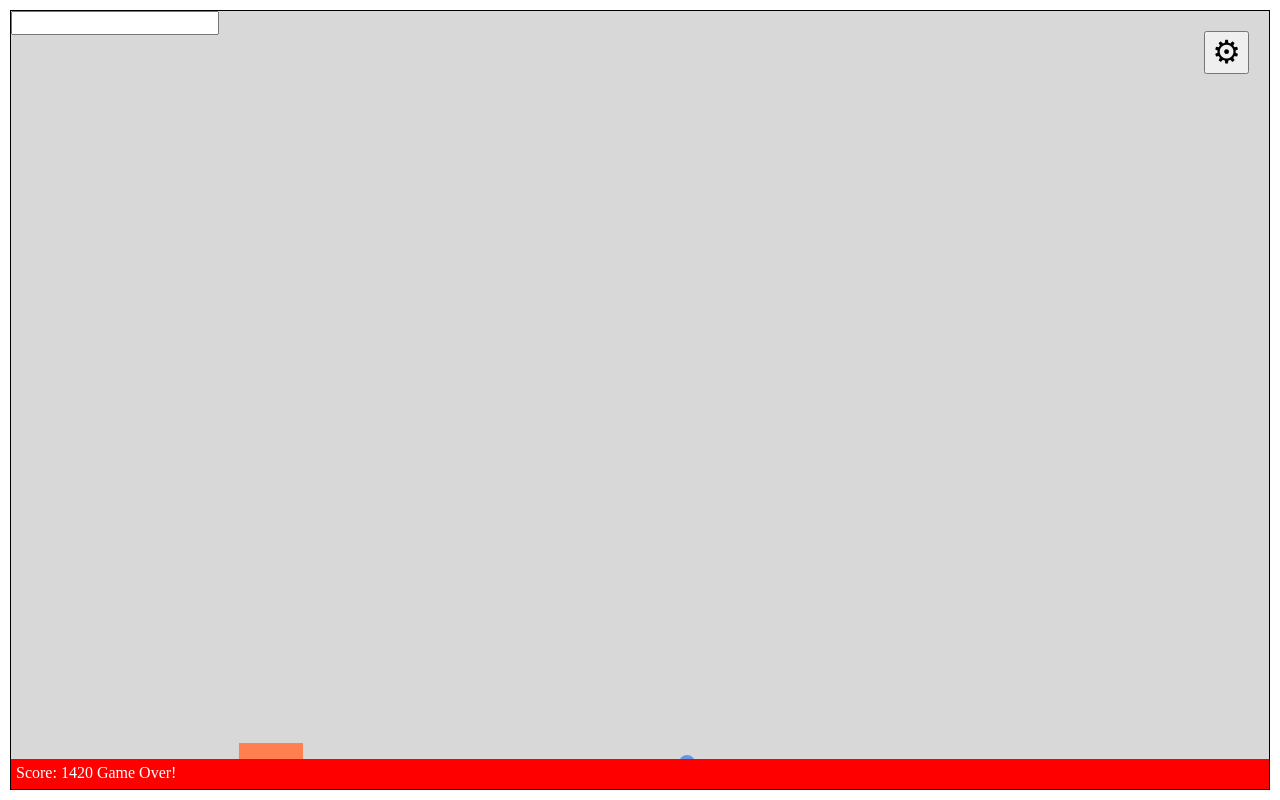
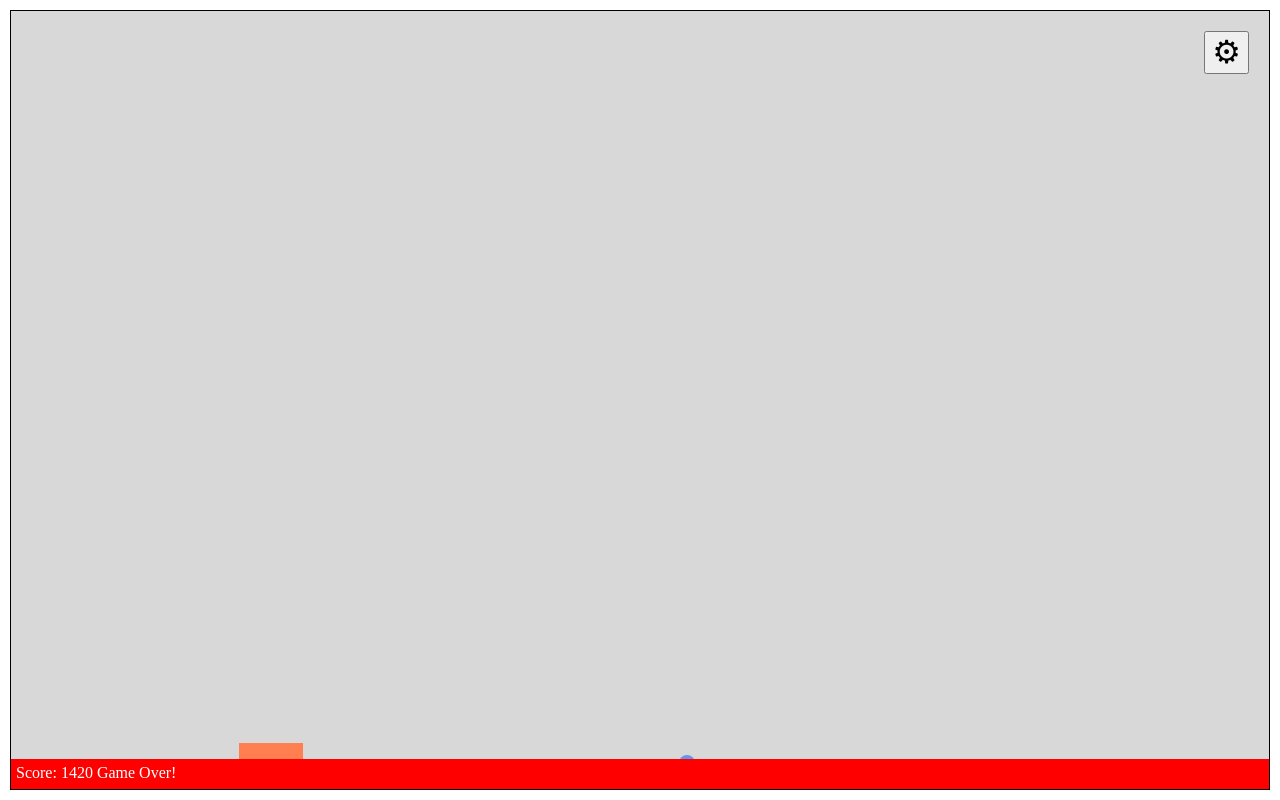
Before and after one commit to marathonjay/practice-rebound-game, a plain HTML site: page index.html in a window 1280 px wide. Drawn offline with nearby package versions, Linux system fonts and the light colour scheme.

Commit message:
removed an errant test input element.

```diff
--- a/index.html
+++ b/index.html
@@ -35,9 +35,6 @@
   <button id="gear">&#9881</button>
 
 
-<input type="test">
-
-
 
   </div>
 </body>
```
